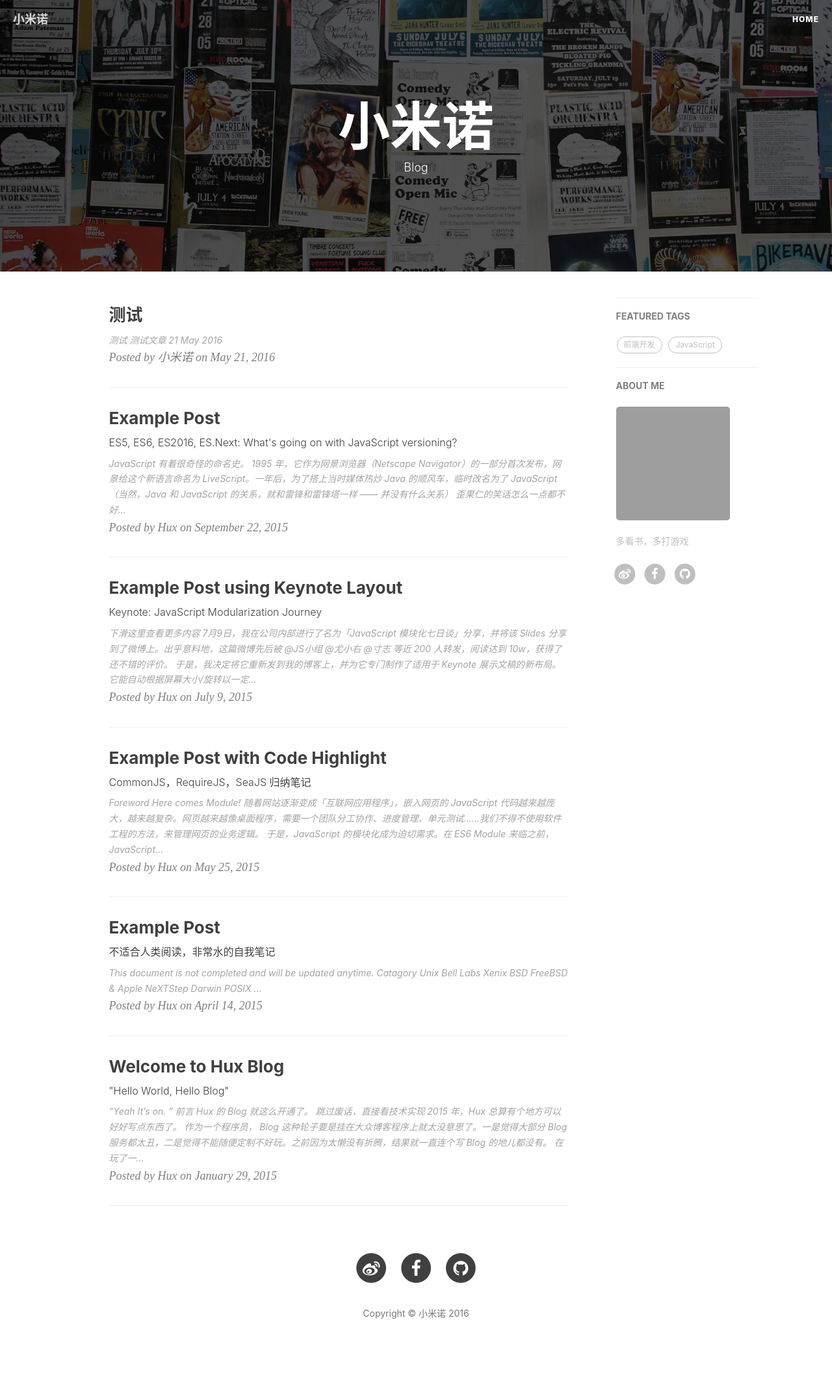
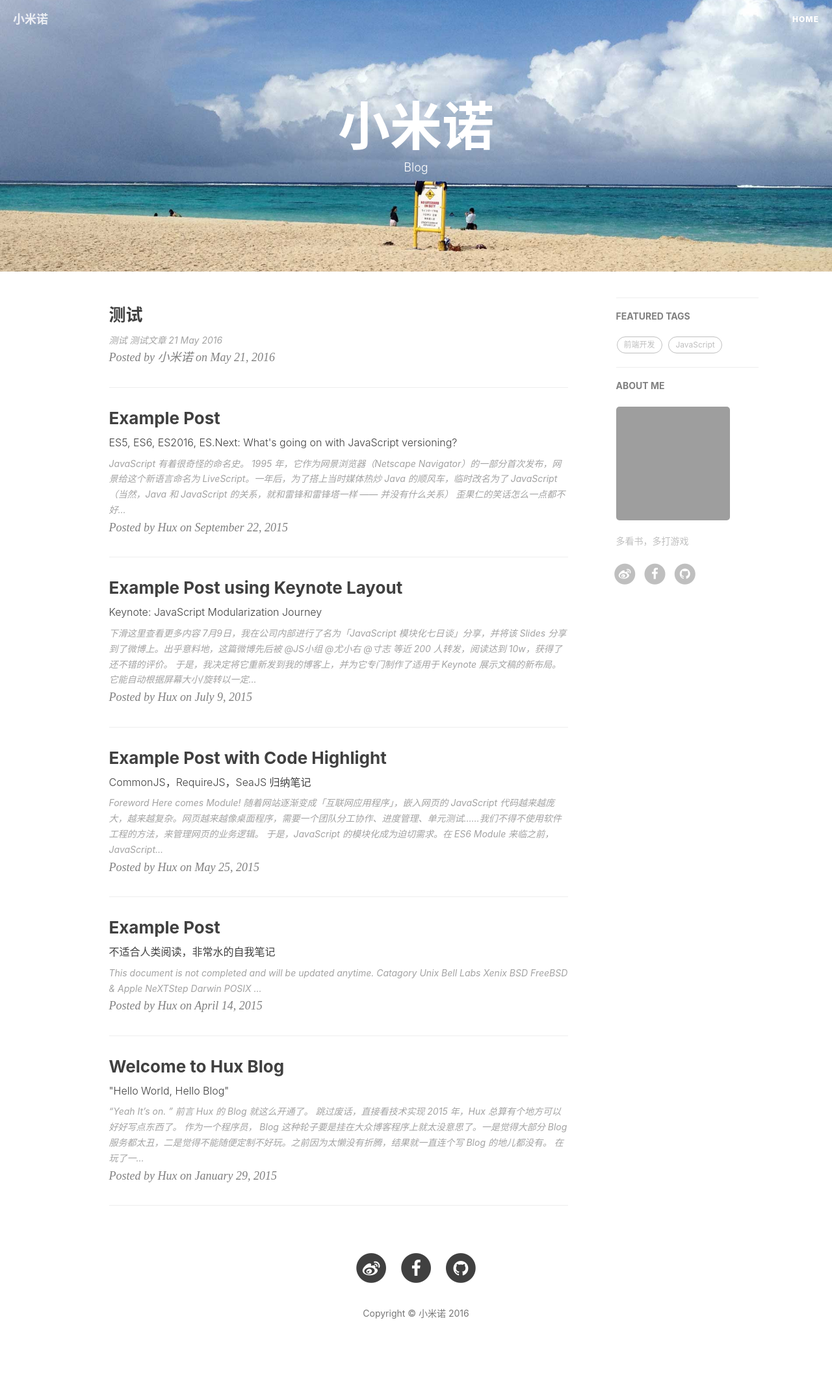
Before and after one commit to xiaoshuimao/xiaominuo, a Jekyll site: the page built from index.html, in a window 1280 px wide. Shown: the whole page at 65% size. Built offline with Jekyll 4.4.1, drawn with Linux system fonts in a browser that asks for light colours; nearby versions of some CDN libraries; the list of posts is cut into pages by our own code; comment, search, counter and statistics services are not loaded; grey boxes are pictures that could not be loaded.

Commit message:
更新首页背景banner

```diff
--- a/_config.yml
+++ b/_config.yml
@@ -1,7 +1,7 @@
 # Site settings
 title: 小米诺
 SEOTitle: 你的博客 | Your Blog
-header-img: img/home-bg.jpg
+header-img: img/index-bg.jpg
 email: 403724532@qq.com
 description: ""
 keyword: ""
--- a/_layouts/page.html
+++ b/_layouts/page.html
@@ -1,7 +1,6 @@
 ---
 layout: default
 ---
-
 <!-- Page Header -->
 <header class="intro-header" style="background-image: url('{{ site.baseurl }}/{% if page.header-img %}{{ page.header-img }}{% else %}{{ site.header-img }}{% endif %}')">
     <div class="container">
```
Also changed, not shown: img/index-bg.jpg (added), 1 other file.
